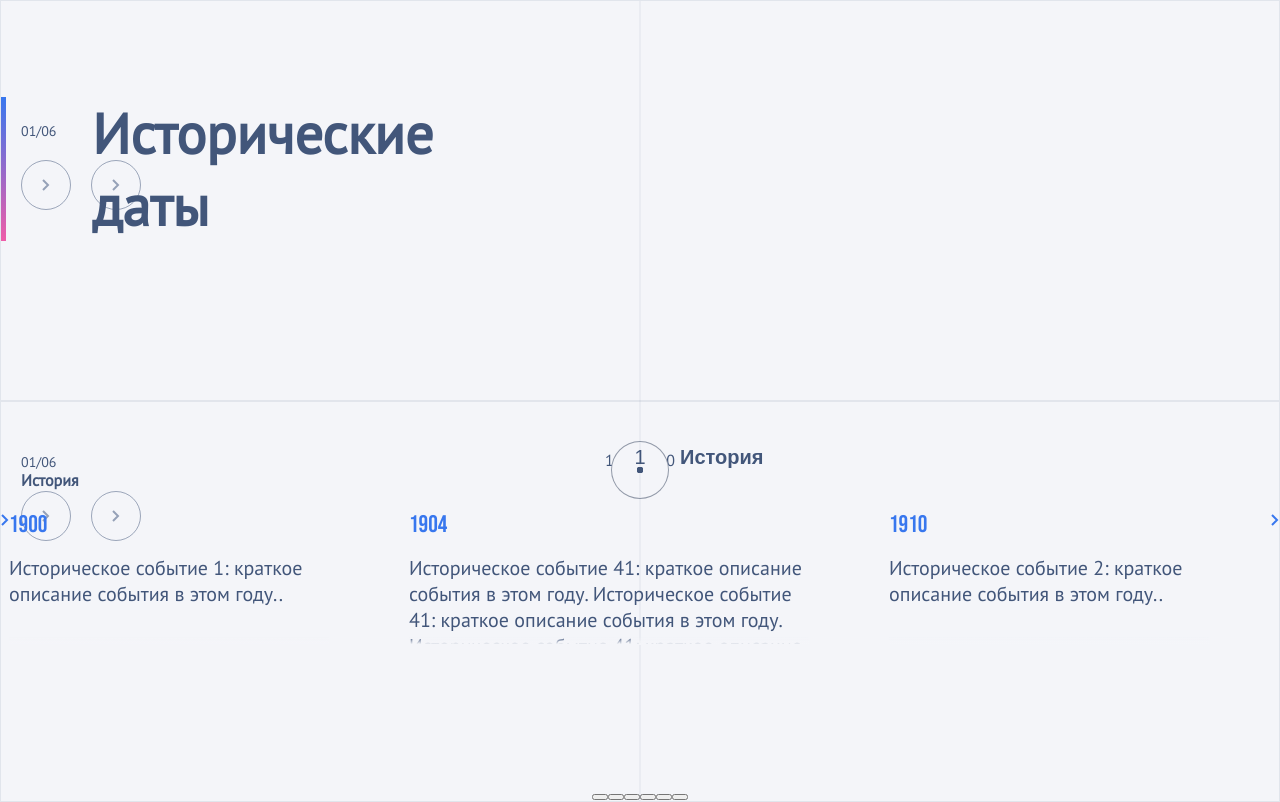
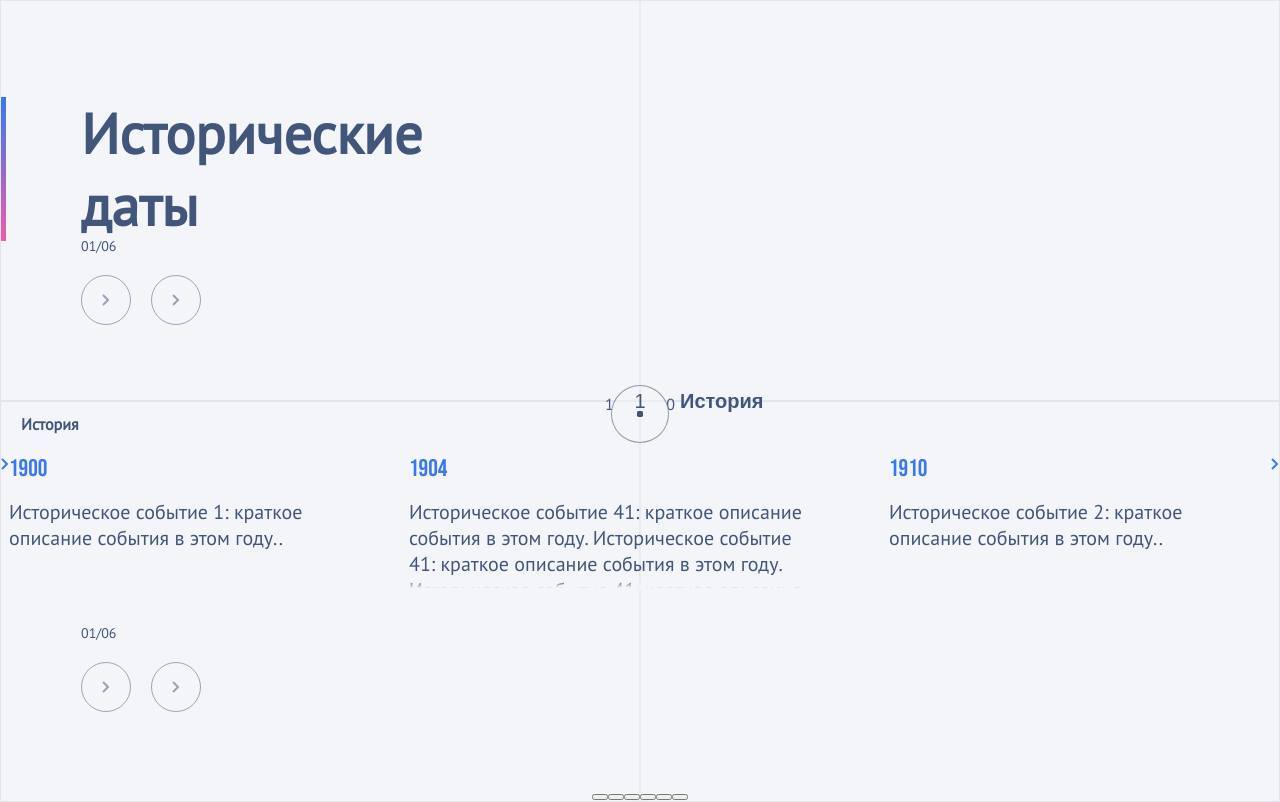
Before and after one commit to qqax/time-widget, a React app: page / in a window 1280 px wide. Built offline with nearby package versions, Linux system fonts and the light colour scheme.

Commit message:
fix circle styles

```diff
--- a/src/Widget/Circle/Circle.module.scss
+++ b/src/Widget/Circle/Circle.module.scss
@@ -1,12 +1,5 @@
 @use '../../styles/variables';
 @use '../../styles/breakpoints' as bp;
-
-$circle-padding-top-lg: 7rem;
-$circle-padding-bottom-lg: 12rem;
-$circle-padding-top-xl: 9rem;
-$circle-padding-bottom-xl: 14rem;
-$circle-padding-top-xxl: 215px;
-$circle-padding-bottom-xxl: 335px;
 
 .circle-wrapper {
   display: none;
@@ -18,35 +11,23 @@ $circle-padding-bottom-xxl: 335px;
     display: flex;
     align-items: center;
     justify-content: center;
-    //margin: $circle-padding-top-lg 0 $circle-padding-bottom-lg 0;
     box-sizing: border-box;
   }
+}
 
-  @include bp.respond-to(xl) {
-    margin: $circle-padding-top-xl 0 $circle-padding-bottom-xl 0;
-  }
-
-  @include bp.respond-to(xxl) {
-    margin: $circle-padding-top-xxl 0 $circle-padding-bottom-xxl 0;
-  }
+.margin-div {
+  display: flex;
+  align-items: center;
+  justify-content: center;
+  position: relative;
+  width: 100%;
+  margin-bottom: 5rem;
 }
 
 .circle-container {
   position: relative;
   aspect-ratio: 1 / 1;
-  height: 100%;
+  height: 50vmin;
   border-radius: 50%;
   border: 1px solid var(--color-border);
-  max-height: calc(100vh - #{$circle-padding-top-lg} - #{$circle-padding-bottom-lg});
-  max-width: calc(100vh - #{$circle-padding-top-lg} - #{$circle-padding-bottom-lg});
-
-  @include bp.respond-to(xl) {
-    max-height: calc(100vh - #{$circle-padding-top-xl} - #{$circle-padding-bottom-xl});
-    max-width: calc(100vh - #{$circle-padding-top-xl} - #{$circle-padding-bottom-xl});
-  }
-
-  @include bp.respond-to(xxl) {
-    max-height: calc(100vh - #{$circle-padding-top-xxl} - #{$circle-padding-bottom-xxl});
-    max-width: calc(100vh - #{$circle-padding-top-xxl} - #{$circle-padding-bottom-xxl});
-  }
 }
--- a/src/Widget/Circle/Circle.tsx
+++ b/src/Widget/Circle/Circle.tsx
@@ -89,9 +89,9 @@ export default function Circle({
 
   return (
     <div className={styles.circleWrapper}>
+      <div className={styles.marginDiv}>
         <div className={crossStyle.crossLineHorizontal} />
         <YearsRange firstYear={firstYear} lastYear={lastYear} />
-
         <div className={styles.circleContainer} ref={containerRef}>
           {buttonsData.map(({ id, label }, i) => (
             <AnimatedButton
@@ -106,11 +106,7 @@ export default function Circle({
             ></AnimatedButton>
           ))}
         </div>
-      {/*<Navigation*/}
-      {/*  totalCategories={buttonsData.length}*/}
-      {/*  selectedCategory={selectedIndex + 1}*/}
-      {/*  setSelectedCategory={setSelectedIndex}*/}
-      {/*/>*/}
+      </div>
     </div>
   );
 }
--- a/src/Widget/Circle/components/Navigation.module.scss
+++ b/src/Widget/Circle/components/Navigation.module.scss
@@ -7,16 +7,11 @@
   bottom: 13px;
 
   @include bp.respond-to(sm) {
+    left: 0;
     position: relative;
-    bottom: 0;
-  }
-
-  @include bp.respond-to(xl) {
-    bottom: 15rem;
-  }
-
-  @include bp.respond-to(xxl) {
-    bottom: 295px;
+    margin-left: 5em;
+    margin-bottom: 3.5em;
+    z-index: 10;
   }
 }
 
--- a/src/Widget/TimeWidget.module.scss
+++ b/src/Widget/TimeWidget.module.scss
@@ -55,7 +55,7 @@
 
   @include bp.respond-to(sm) {
     font-size: 2rem;
-    padding-left: 1.625em;
+    padding-left: 5rem;
     margin: 3.5rem 0 0 0;
   }
 
--- a/src/styles/_breakpoints.scss
+++ b/src/styles/_breakpoints.scss
@@ -19,16 +19,16 @@ $breakpoints: (
     @warn "Breakpoint '#{$breakpoint}' not found in \$breakpoints map.";
   }
 }
-//
-//@mixin respond-between($min, $max) {
-//  $min-val: map.get($breakpoints, $min);
-//  $max-val: map.get($breakpoints, $max);
-//
-//  @if $min-val and $max-val {
-//    @media (min-width: $min-val) and (max-width: ($max-val - 1px)) {
-//      @content;
-//    }
-//  } @else {
-//    @warn "One or both breakpoints not found: #{$min}, #{$max}";
-//  }
-//}
+
+@mixin respond-between($min, $max) {
+  $min-val: map.get($breakpoints, $min);
+  $max-val: map.get($breakpoints, $max);
+
+  @if $min-val and $max-val {
+    @media (min-width: $min-val) and (max-width: ($max-val - 1px)) {
+      @content;
+    }
+  } @else {
+    @warn "One or both breakpoints not found: #{$min}, #{$max}";
+  }
+}
```
Lines whose indentation alone changed are shown as unchanged.
